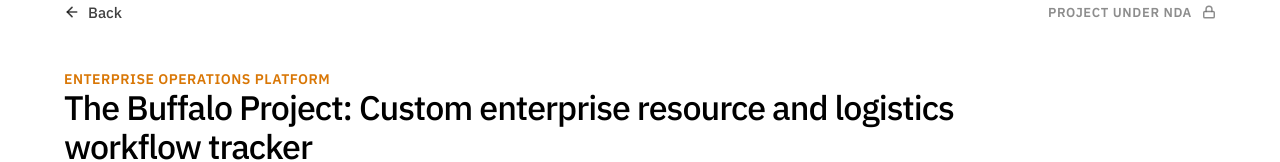
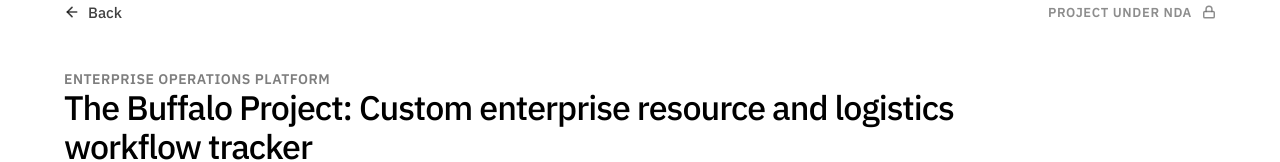
Before and after one commit to AniFUD/portfolio-project, a React (Vite) app: page /selected-work/assets in a window 1280 px wide. Shown: the part 168-330 px from the top of the page. Built offline with nearby package versions, Linux system fonts and the light colour scheme.

Commit message:
auto-sync: modifications on 2026-07-14 17:13:22

```diff
--- a/src/pages/case-studies/BuffaloCaseStudy.jsx
+++ b/src/pages/case-studies/BuffaloCaseStudy.jsx
@@ -27,7 +27,7 @@ export default function BuffaloCaseStudy() {
 
       {/* Case Study Header */}
       <header className="case-study-title-block">
-        <span className="case-study-eyebrow" style={{ color: '#D97706' }}>Enterprise Operations Platform</span>
+        <span className="case-study-eyebrow" style={{ color: '#7e7e7eff' }}>Enterprise Operations Platform</span>
         <h1 className="case-study-title">The Buffalo Project: Custom enterprise resource and logistics workflow tracker</h1>
       </header>
 
```
